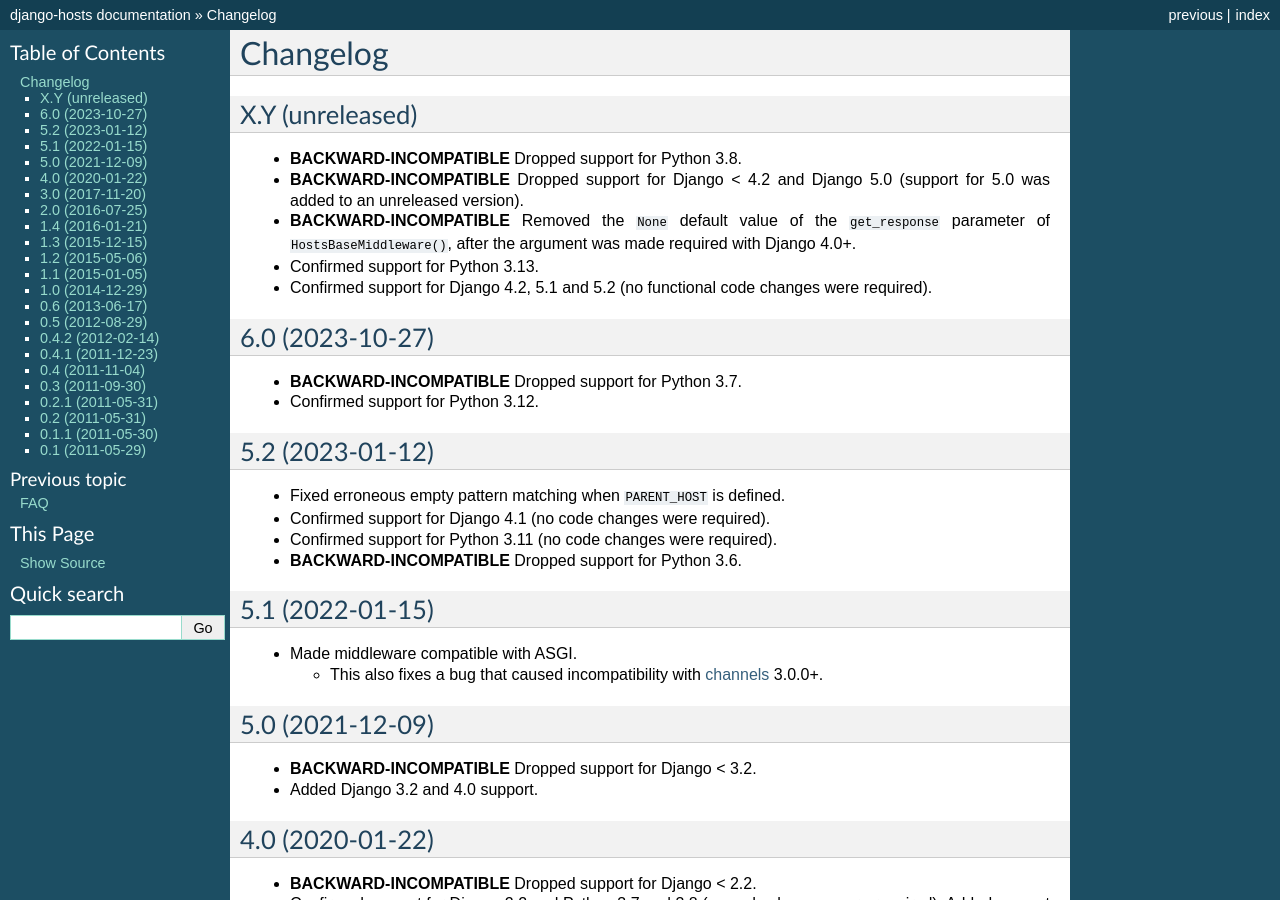
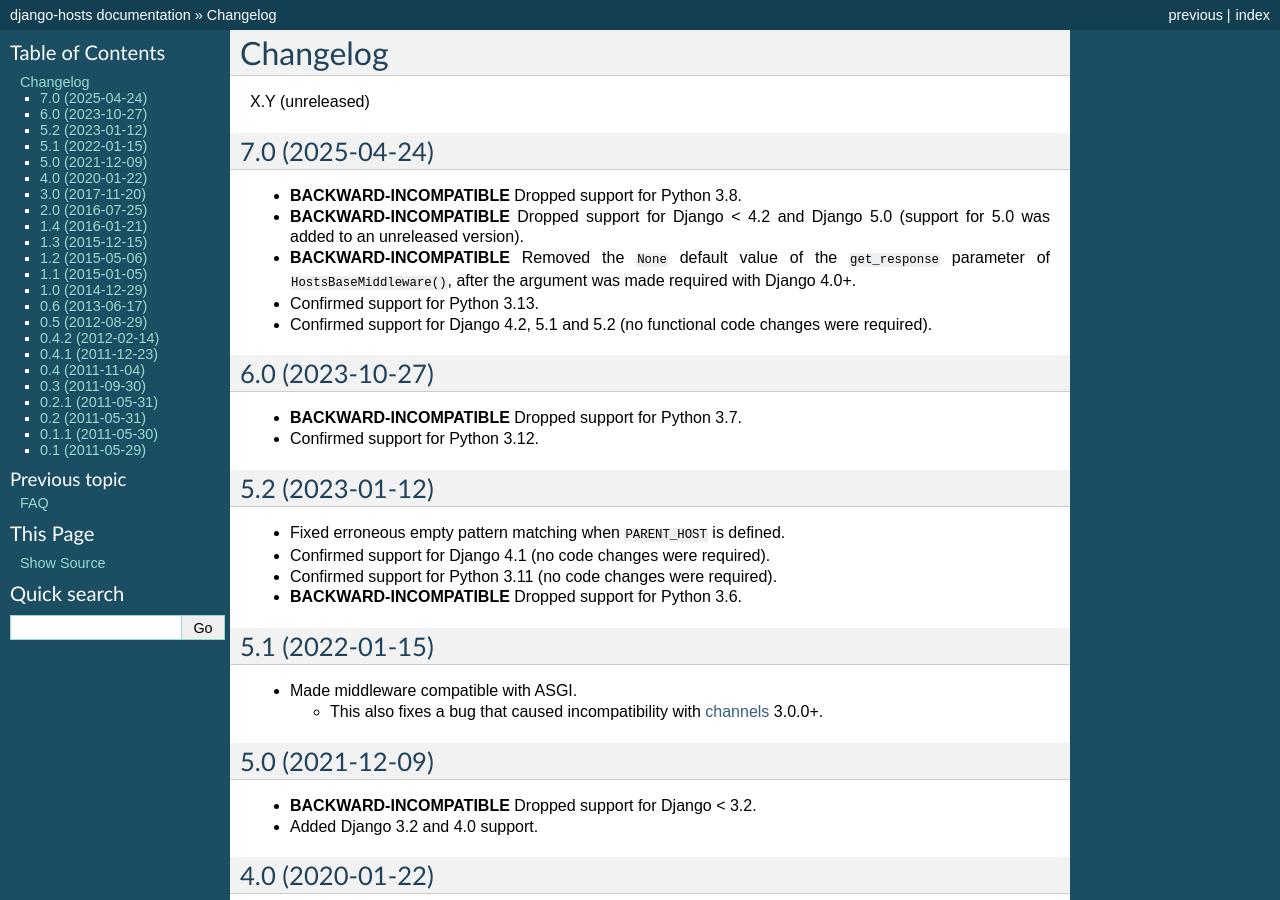
Before and after one commit to jazzband/django-hosts, a Sphinx documentation site: the page built from docs/changelog.rst, in a window 1280 px wide and 900 px high. Built offline with Sphinx 7.4.7, drawn with Linux system fonts in a browser that asks for light colours; the version number could not be read and is left out.

Commit message:
Prepare Release 7.0.0 (#177)

```diff
--- a/docs/changelog.rst
+++ b/docs/changelog.rst
@@ -2,6 +2,8 @@
 =========
 
 X.Y (unreleased)
+
+7.0 (2025-04-24)
 ----------------
 
 - **BACKWARD-INCOMPATIBLE** Dropped support for Python 3.8.
```
